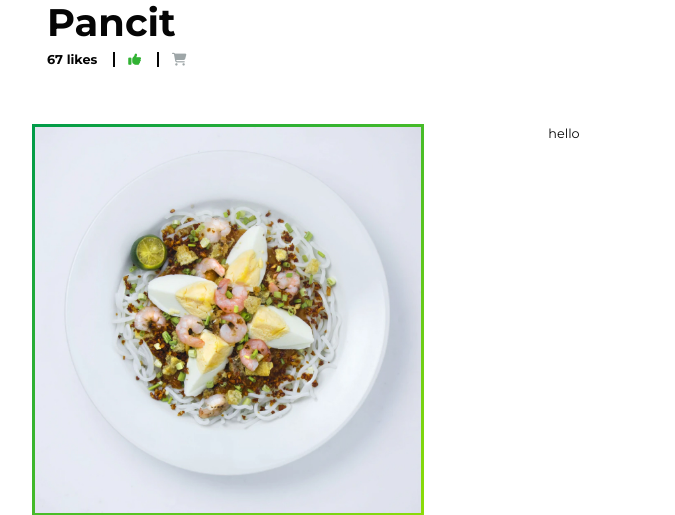
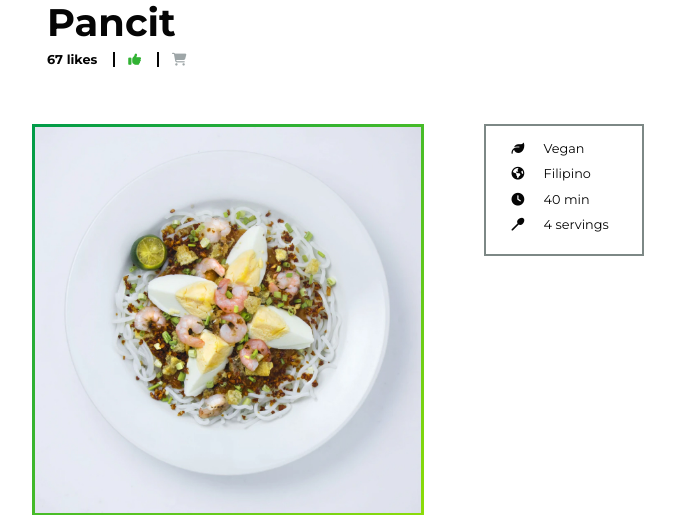
Before and after one commit to lawrencedovin/capstone-1-wonder-recipe, a Flask app: page /recipe_page in a window 1280 px wide. Shown: the part 67-582 px from the top of the page, without its empty margins (272-947 px from the left). Run offline with Flask 2, Linux system fonts and the light colour scheme; some libraries are stand-ins or nearby versions.

Commit message:
Added recipe page info card

```diff
--- a/wonder-recipe/static/css/styles.css
+++ b/wonder-recipe/static/css/styles.css
@@ -261,3 +261,15 @@ a:hover {
 .recipe-page__img {
   padding: .4rem;
   background: linear-gradient(to bottom right, #009B49, #8CDC09); }
+
+.recipe-page__info {
+  width: 20rem;
+  padding: 1.6rem;
+  margin-bottom: 0;
+  border: 2px solid #7D8886; }
+
+.fa-ul {
+  margin-bottom: 0; }
+  .fa-ul > li {
+    padding-left: 1.6rem;
+    padding-bottom: .8rem; }
--- a/wonder-recipe/static/sass/_wonder-recipe.scss
+++ b/wonder-recipe/static/sass/_wonder-recipe.scss
@@ -349,15 +349,20 @@
         padding: .4rem;
         background: linear-gradient(to bottom right, #009B49, #8CDC09);
     }
+
+    &__info {
+        width: 20rem;
+        padding: 1.6rem;
+        margin-bottom: 0;
+        border: 2px solid $color-gray;
+    }
 }
 
-// &-likes, &-grocery-list {
-//     &--active,
-//     &--inactive:hover {
-//         color: $color-green;
-//     }
-//     &--inactive,
-//     &--active:hover {
-//         color: $color-light-gray;
-//     }
-// }
+.fa-ul {
+    margin-bottom: 0;
+
+    &>li {
+        padding-left: 1.6rem;
+        padding-bottom: .8rem;
+    }
+}
--- a/wonder-recipe/templates/components/recipe-page-content.html
+++ b/wonder-recipe/templates/components/recipe-page-content.html
@@ -20,8 +20,13 @@
                 <img src="..\static\images\food\pancit.jpg" alt="" class="recipe-page__img img-fluid">
             </div>
             <div class="col-md-5 mx-auto">
-                <div class="text-center">
-                    hello
+                <div class="recipe-page__info mx-auto">
+                    <ul class="fa-ul">
+                        <li><i class="fa-li fas fa-leaf"></i>Vegan</li>
+                        <li><i class="fa-li fas fa-globe-americas"></i>Filipino</li>
+                        <li><i class="fa-li fas fa-clock"></i>40 min</li>
+                        <li><i class="fa-li fas fa-utensil-spoon"></i>4 servings</li>
+                    </ul>
                 </div>
             </div>
         </div>
```
